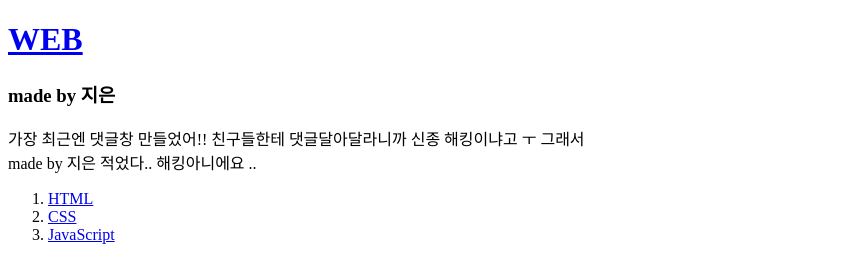
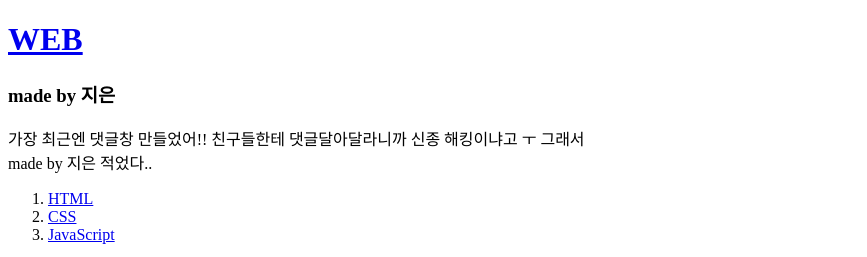
Before and after one commit to zeeun/my-firtst-web-site, a plain HTML site: page 3.html in a window 1280 px wide. Shown: the top 257 px of the page, without its empty margins (0-867 px from the left). Drawn offline with Linux system fonts and the light colour scheme; grey boxes are pictures that could not be loaded; a script that the page names is missing.

Commit message:
Add files via upload

```diff
--- a/3.html
+++ b/3.html
@@ -7,7 +7,7 @@
   <h1><a href="index.html">WEB</a></h1> <h3>made by 지은</h3>
   가장 최근엔 댓글창 만들었어!!
   친구들한테 댓글달아달라니까 신종 해킹이냐고 ㅜ 그래서 <br>
-  made by 지은 적었다.. 해킹아니에요 ..
+  made by 지은 적었다..
 
 <ol>
   <li><a href="1.html"> HTML</a></li>
```
